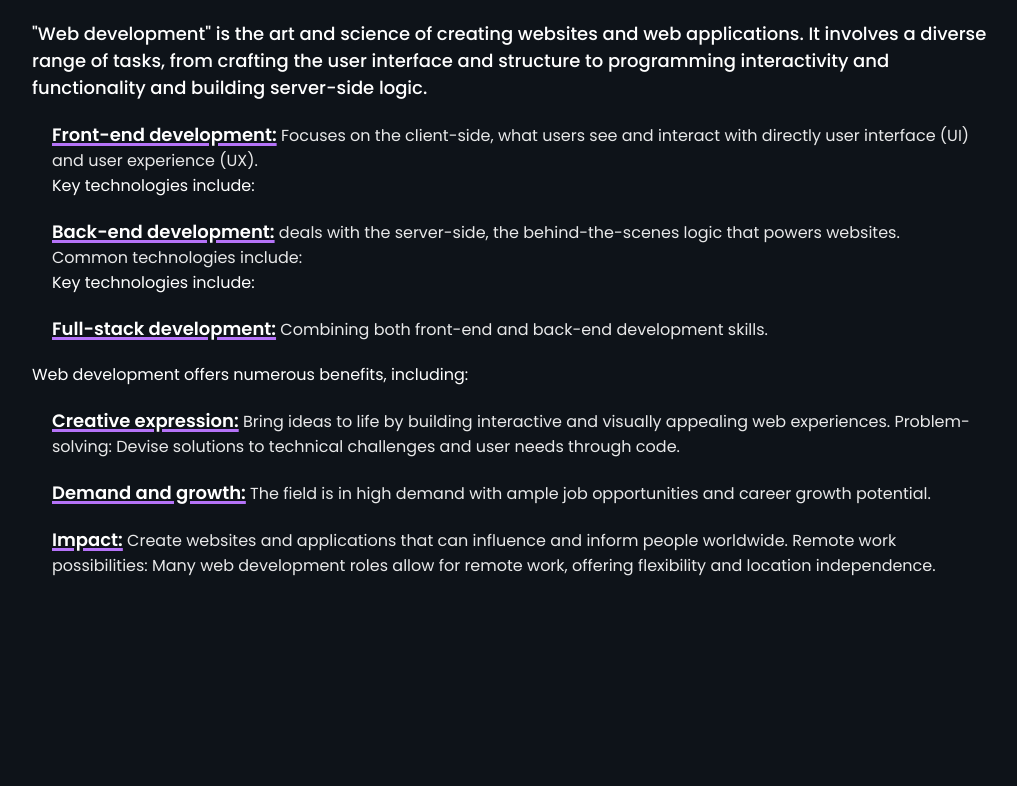
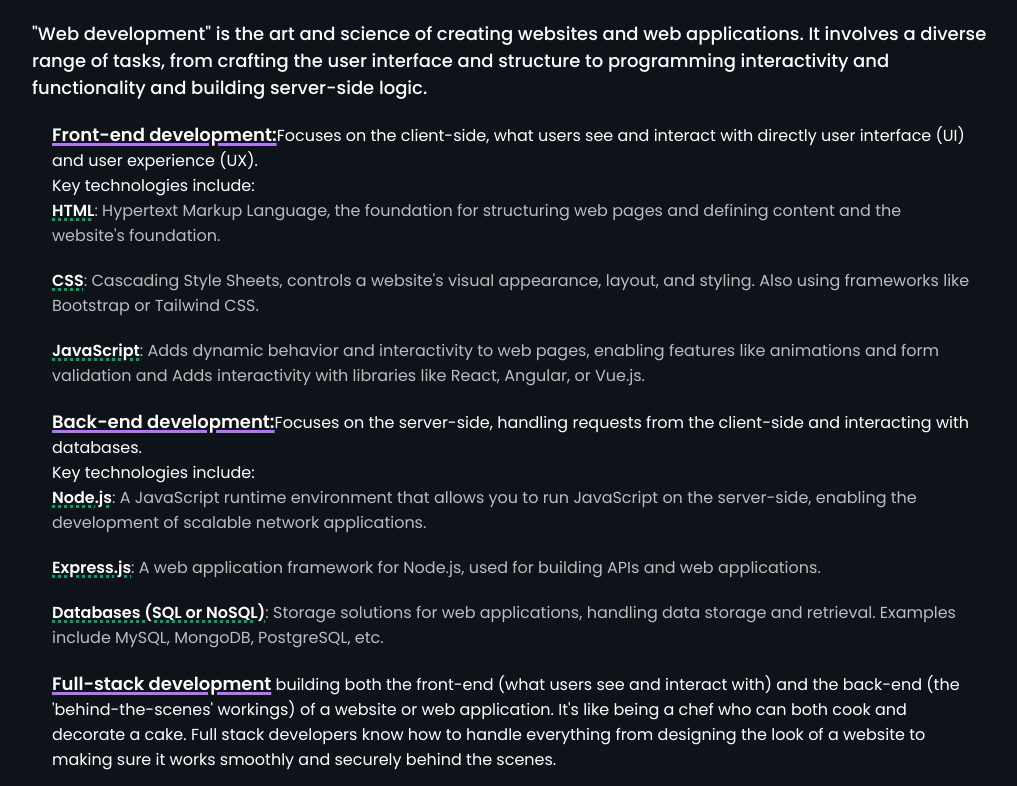
Before and after one commit to Saketh-Reddy-Bejadi/gdsc_veecsha, a React (Create React App) app: page /WebDev in a window 1280 px wide. Shown: the part 1020-1806 px from the top of the page, without its empty margins (128-1145 px from the left). Built offline with nearby package versions, Linux system fonts and the light colour scheme; a web font is replaced by a local one.

Commit message:
done with web dev page

```diff
--- a/src/components/WebDev/WebDev.css
+++ b/src/components/WebDev/WebDev.css
@@ -97,6 +97,20 @@
   border:1px dashed #01A06B;
   margin: auto;
 }
+.subItem a{
+  display: inline-block;
+  text-decoration:underline;
+  text-decoration-style: dotted;
+  text-decoration-color: #01A06B;
+  text-decoration-thickness: 2.5px;
+  font-weight: 550;
+}
+.subItem > li{
+  list-style-type: none;
+  margin: auto auto 20px auto;
+  color: rgba(255, 255, 255, 0.719);
+}
+
 @keyframes IMGanimation {
   0%{
     transform: translateY(0)rotate(15deg);
@@ -145,4 +159,7 @@
   .webContent{
     padding: 15px;
   }
+  .subItem{
+    padding: 15px;
+  }
 }
--- a/src/components/WebDev/WebDev.js
+++ b/src/components/WebDev/WebDev.js
@@ -5,12 +5,13 @@ import js from "../../assets/js.svg";
 import reactJS from "../../assets/reactJS.svg";
 import nodeJS from "../../assets/nodejs.svg";
 import { useEffect } from "react";
-import data from "./data";
+import data, { webDev } from "./data";
 
 export const WebDev = () => {
   useEffect(() => {
     window.scrollTo(0, 0);
   }, []);
+
   return (
     <div className="WebDev">
       <div className="WebCon1">
@@ -31,57 +32,42 @@ export const WebDev = () => {
           functionality and building server-side logic.
         </p>
         <ul className="wBasic">
-          <li>
-            <span className="webSidehead">Front-end development:</span> Focuses
-            on the client-side, what users see and interact with directly user
-            interface (UI) and user experience (UX).
-            <br />
-            <span>Key technologies include:</span>
-          </li>
-          <li>
-            <span className="webSidehead">Back-end development:</span> deals
-            with the server-side, the behind-the-scenes logic that powers
-            websites. Common technologies include:
-            <br />
-            <span>Key technologies include:</span>
-          </li>
-          <li>
-            <span className="webSidehead">Full-stack development:</span>{" "}
-            Combining both front-end and back-end development skills.
-          </li>
+          {webDev && webDev.length > 0
+            ? webDev.map((t, k) => (
+                <div key={k}>
+                  {t.cate.map((category, m) => (
+                    <li key={m}>
+                      <span className="webSidehead">{category.head}</span>
+                      {category.content} <br />
+                      <span>{category.sidetech}</span>
+                      {category.techs?        <ul className="subItem">
+                        {category.techs.map((tech, n) => (
+                          <li key={n}>
+                            <span className="subIsh">
+                              <a href="/">{tech.subhead}</a>
+                            </span>
+                            {tech.explaination}
+                          </li>
+                        ))}
+                      </ul>:null}
+                    </li>
+                  ))}
+                </div>
+              ))
+            : null}
+
         </ul>
-        <p className="er4rsg">
-          Web development offers numerous benefits, including: <br />
-        </p>
-        <ul className="wBasic">
-          <li>
-            <span className="webSidehead">Creative expression:</span> Bring
-            ideas to life by building interactive and visually appealing web
-            experiences. Problem-solving: Devise solutions to technical
-            challenges and user needs through code.
-          </li>
-          <li>
-            <span className="webSidehead">Demand and growth:</span> The field is
-            in high demand with ample job opportunities and career growth
-            potential.{" "}
-          </li>
-          <li>
-            <span className="webSidehead">Impact:</span> Create websites and
-            applications that can influence and inform people worldwide. Remote
-            work possibilities: Many web development roles allow for remote
-            work, offering flexibility and location independence.
-          </li>
-        </ul>
+
       </div>
       <div className="roadmap">
         {data && data.length > 0
-          ? data.map((dataItem) => (
-              <>
+          ? data.map((dataItem, j) => (
+              <div key={j}>
                 <a className="item" href="/WebDev">
                   <p className="Itext">{dataItem.heading}</p>
                 </a>
                 {dataItem.id < 5 ? <div className="path"></div> : null}
-              </>
+              </div>
             ))
           : null}
       </div>
--- a/src/components/WebDev/data.js
+++ b/src/components/WebDev/data.js
@@ -21,3 +21,64 @@ const data = [
   },
 ];
 export default data;
+
+
+const webDev = [
+  {
+    type: "web",
+    cate: [
+      {
+        head: "Front-end development:",
+        content:
+          "Focuses on the client-side, what users see and interact with directly user interface (UI) and user experience (UX).",
+        sidetech: "Key technologies include:",
+        techs: [
+          {
+            subhead: "HTML",
+            explaination:
+              ": Hypertext Markup Language, the foundation for structuring web pages and defining content and the website's foundation.",
+          },
+          {
+            subhead: "CSS",
+            explaination:
+              ": Cascading Style Sheets, controls a website's visual appearance, layout, and styling. Also using frameworks like Bootstrap or Tailwind CSS.",
+          },
+          {
+            subhead: "JavaScript",
+            explaination:
+              ": Adds dynamic behavior and interactivity to web pages, enabling features like animations and form validation and Adds interactivity with libraries like React, Angular, or Vue.js.",
+          },
+        ],
+      },
+      {
+        head: "Back-end development:",
+        content:
+          "Focuses on the server-side, handling requests from the client-side and interacting with databases.",
+        sidetech: "Key technologies include:",
+        techs: [
+          {
+            subhead: "Node.js",
+            explaination:
+              ": A JavaScript runtime environment that allows you to run JavaScript on the server-side, enabling the development of scalable network applications.",
+          },
+          {
+            subhead: "Express.js",
+            explaination:
+              ": A web application framework for Node.js, used for building APIs and web applications.",
+          },
+          {
+            subhead: "Databases (SQL or NoSQL)",
+            explaination:
+              ": Storage solutions for web applications, handling data storage and retrieval. Examples include MySQL, MongoDB, PostgreSQL, etc.",
+          },
+        ],
+      },
+      {
+        head:'Full-stack development',
+        content:" building both the front-end (what users see and interact with) and the back-end (the 'behind-the-scenes' workings) of a website or web application. It's like being a chef who can both cook and decorate a cake. Full stack developers know how to handle everything from designing the look of a website to making sure it works smoothly and securely behind the scenes."
+      }
+    ],
+  },
+];
+
+export { webDev };
```
